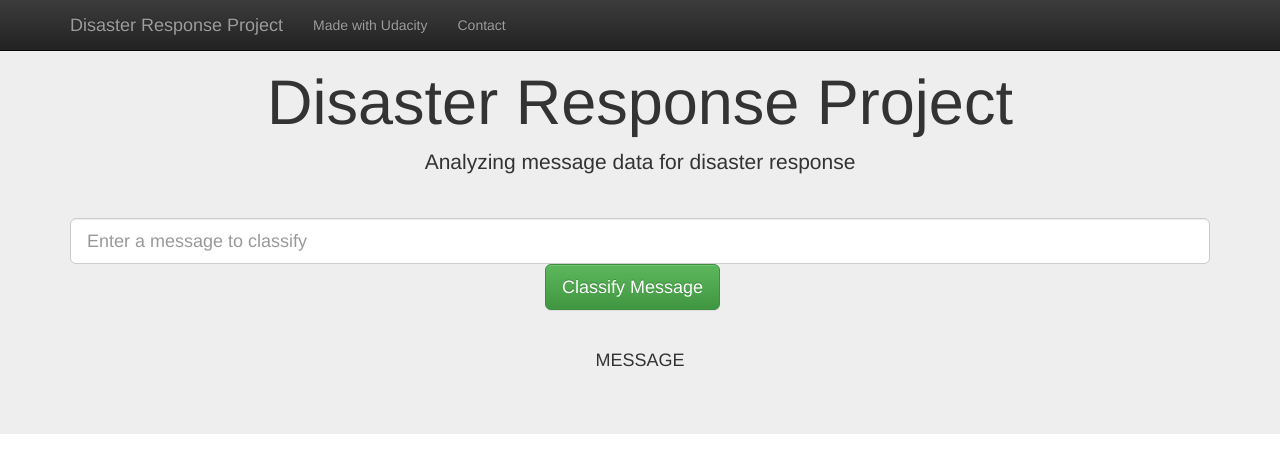
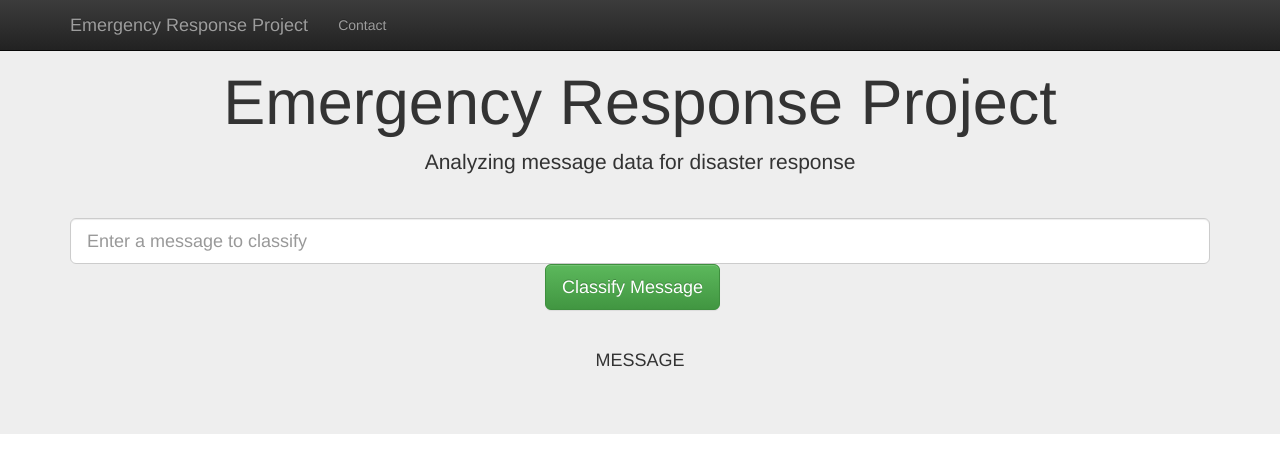
Before and after one commit to iamyashsharma43/Emergency-dispatch-system, a Flask app: template app/templates/go.html in a window 1280 px wide. Shown: the top 474 px of the page. Run offline with Flask 3, Linux system fonts and the light colour scheme; the template is opened without the code that fills it, so the values that code supplies are empty; parts of the project's set-up code (start-up, migrations or seed data) failed here and were passed over; some libraries are stand-ins or nearby versions.

Commit message:
Update master.html

```diff
--- a/app/templates/master.html
+++ b/app/templates/master.html
@@ -18,12 +18,12 @@
 <nav class="navbar navbar-inverse navbar-fixed-top">
     <div class="container">
         <div class="navbar-header">
-            <a class="navbar-brand" href="/">Disaster Response Project</a>
+            <a class="navbar-brand" href="/">Emergency Response Project</a>
         </div>
         <div id="navbar" class="collapse navbar-collapse">
             <ul class="nav navbar-nav">
-                <li><a href="https://www.udacity.com/">Made with Udacity</a></li>
-                <li><a href="https://github.com/abg3/Disaster-Response-ML-Project">Contact</a></li>
+
+                <li><a href="https://github.com/iamyashsharma43/Emergency-dispatch-system">Contact</a></li>
             </ul>
         </div>
     </div>
@@ -32,7 +32,7 @@
 
 <div class="jumbotron">
     <div class="container">
-        <h1 class="text-center">Disaster Response Project</h1>
+        <h1 class="text-center">Emergency Response Project</h1>
         <p class="text-center">Analyzing message data for disaster response</p>
         <hr />
 
```
